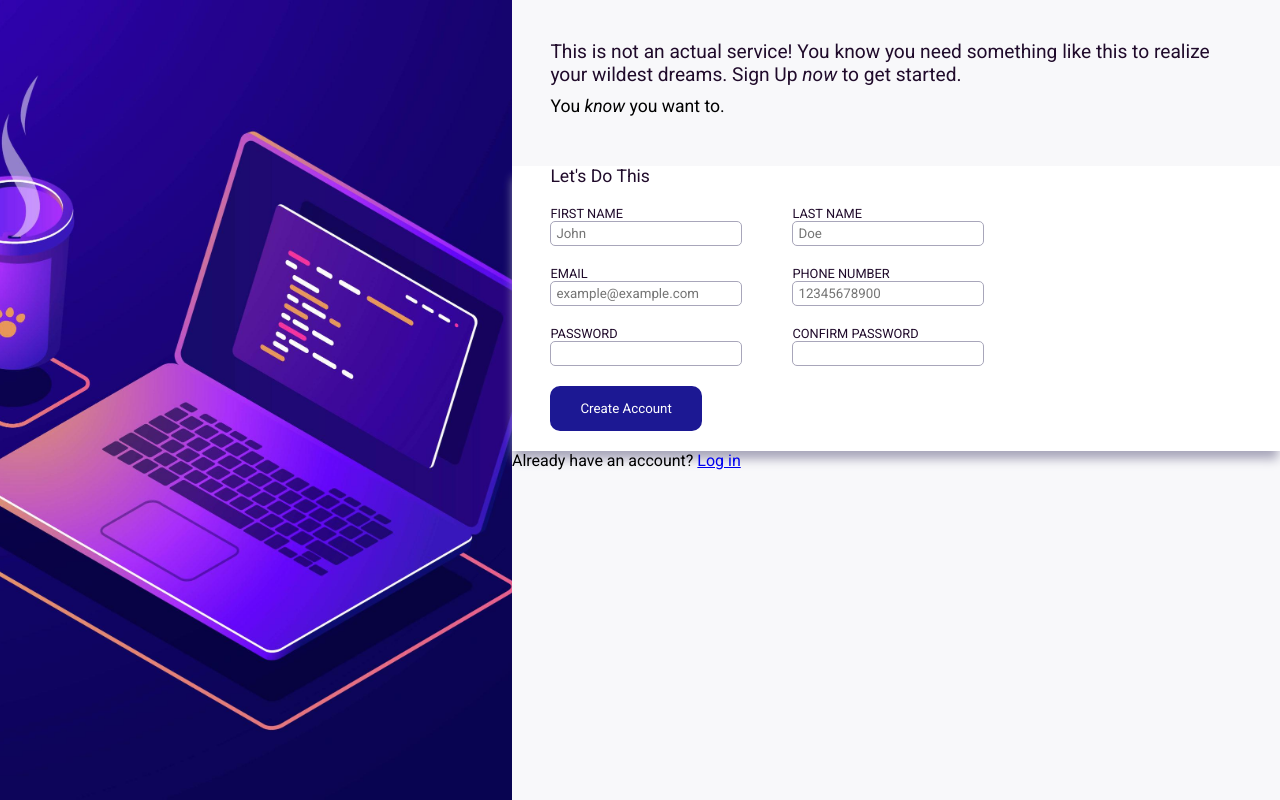
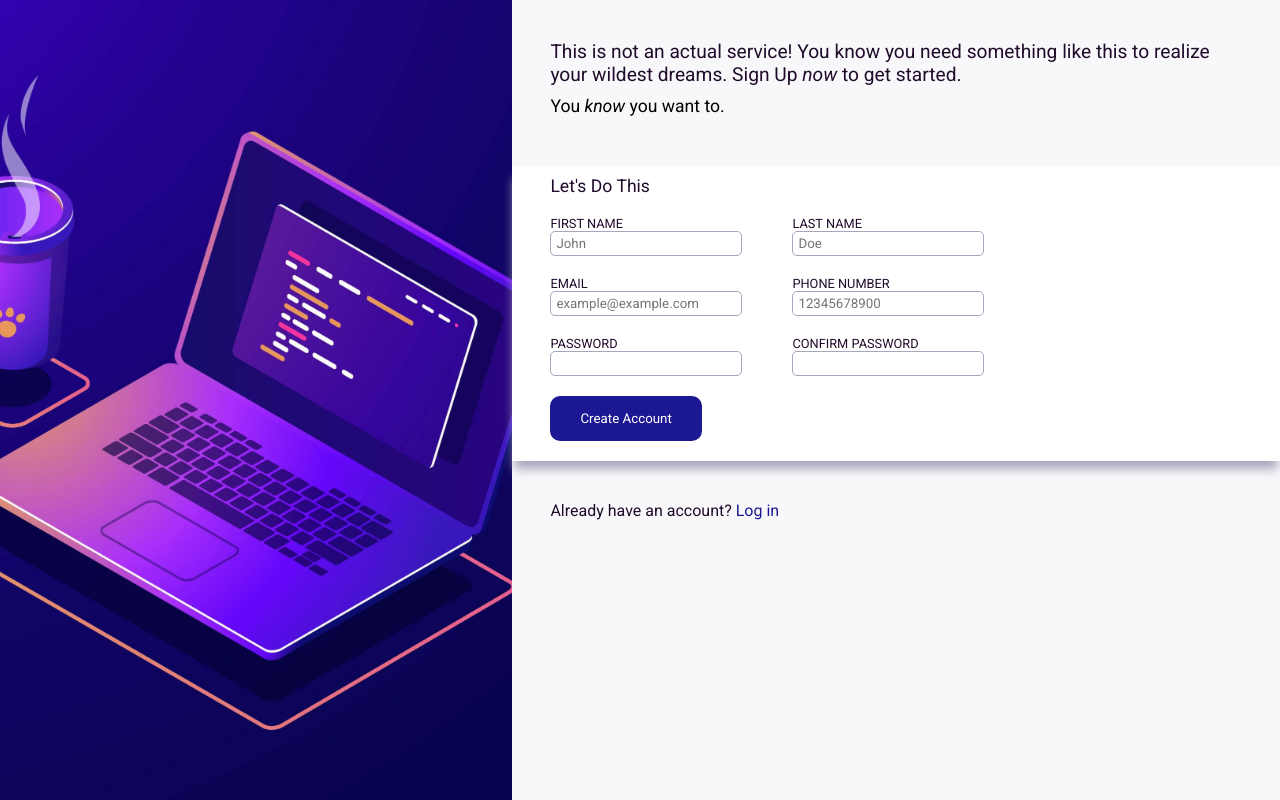
Before and after one commit to Asonance11/sign-up-form, a plain HTML site: page index.html in a window 1280 px wide. Drawn offline with Linux system fonts and the light colour scheme.

Commit message:
styling done

```diff
--- a/index.html
+++ b/index.html
@@ -95,7 +95,9 @@
 				</div>
 				<button type="submit">Create Account</button>
 			</form>
-			<p>Already have an account? <a href="#">Log in</a></p>
+			<p class="final-header">
+				Already have an account? <a href="#">Log in</a>
+			</p>
 		</div>
 	</body>
 </html>
--- a/style.css
+++ b/style.css
@@ -38,7 +38,7 @@ body {
 form {
 	margin-top: 50px;
 	background-color: white;
-	padding: 0 3vw 20px 3vw;
+	padding: 10px 3vw 20px 3vw;
 	box-shadow: 0 10px 10px -2px #a8a6ba;
 }
 form p {
@@ -90,3 +90,11 @@ button:hover {
 	background-color: transparent;
 	color: #1c1893;
 }
+.final-header {
+	padding: 40px 3vw 0 3vw;
+	color: var(--font-color);
+}
+.final-header a {
+	text-decoration: none;
+	color: #1c1893;
+}
```
